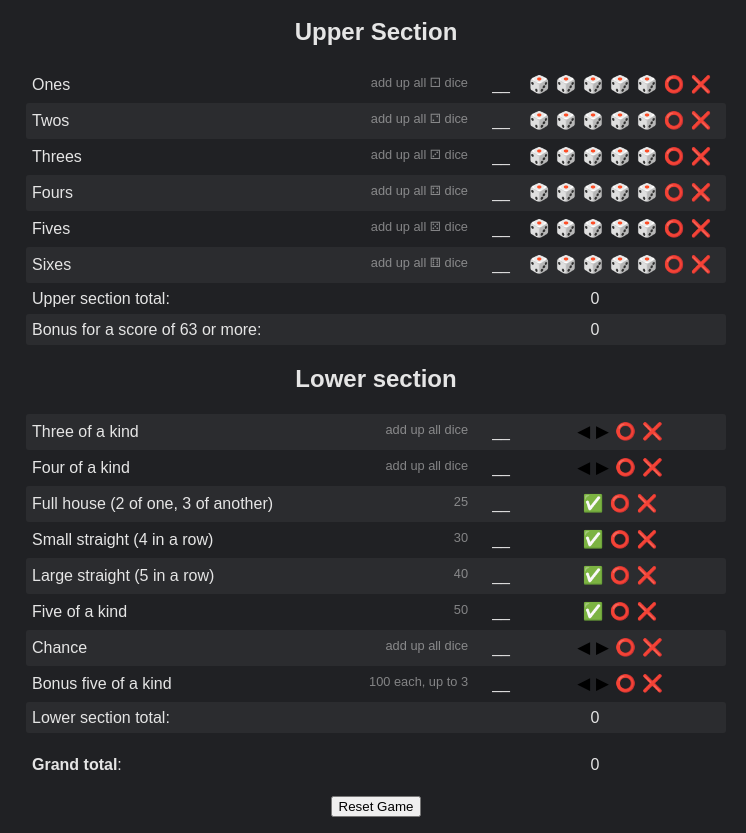
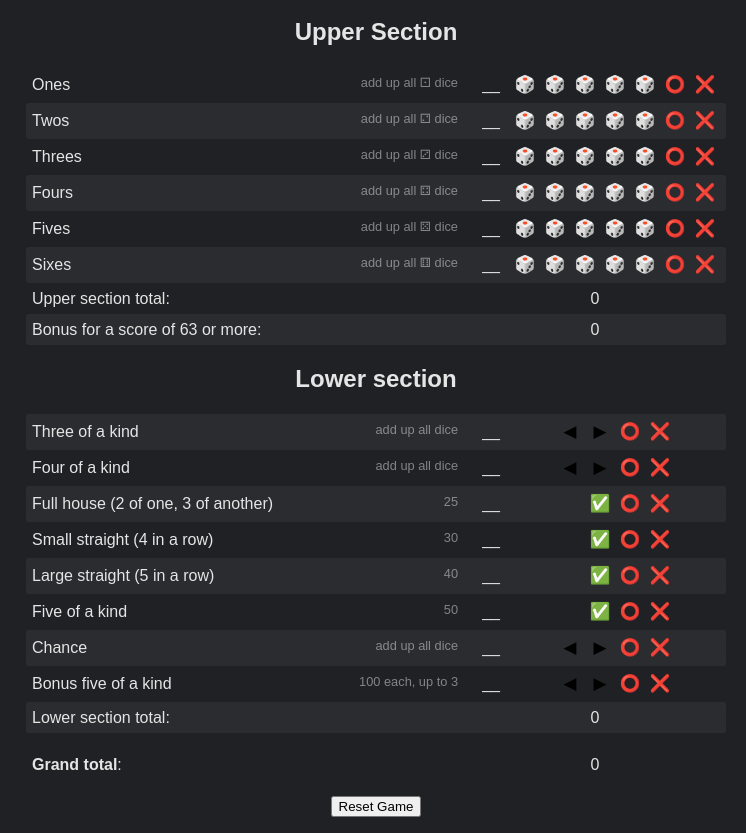
Before and after one commit to catdad-experiments/five-dice, a website: page index.html in a window 1280 px wide. Shown: the part 63-896 px from the top of the page, without its empty margins (264-1010 px from the left). Drawn offline with nearby package versions, Linux system fonts and the light colour scheme.

Commit message:
more consistent sizing and button placement

```diff
--- a/src/loader.js
+++ b/src/loader.js
@@ -67,6 +67,7 @@ const BooleanControl = ({ title, worth, increment: _inc, value, setValue }) => {
       <${ControlText} title=${title} worth=${worth}/>
       <span class=value> ${value === null ? '__' : value} </span>
       <span class=buttons>
+        <span class=filler></span>
         <button onclick=${() => setValue(increment)}>✅</button>
         <button onclick=${() => setValue(0)}>⭕</button>
         <button onclick=${() => setValue(null)}>❌</button>
--- a/src/style.css
+++ b/src/style.css
@@ -26,6 +26,10 @@ html, body {
   max-width: 700px;
 }
 
+* {
+  box-sizing: border-box;
+}
+
 h1, h2, .center {
   text-align: center;
 }
@@ -46,7 +50,7 @@ h1, h2, .center {
 
 .grid-row {
   display: grid;
-  grid-template-columns: auto 2rem 200px;
+  grid-template-columns: auto 2rem calc(30px * 7);
   grid-gap: 10px;
   align-items: center;
 }
@@ -55,11 +59,12 @@ h1, h2, .center {
   text-align: center;
 }
 
-.grid-row .buttons button {
-  --pad: 3px;
+.grid-row .buttons button,
+.grid-row .buttons .filler {
+  display: inline-block;
+  width: 30px;
+  padding: 0;
   background: none;
-  padding-right: var(--pad);
-  padding-left: var(--pad);
   outline: none;
   border: none;
   font-size: 1.05rem;
```
